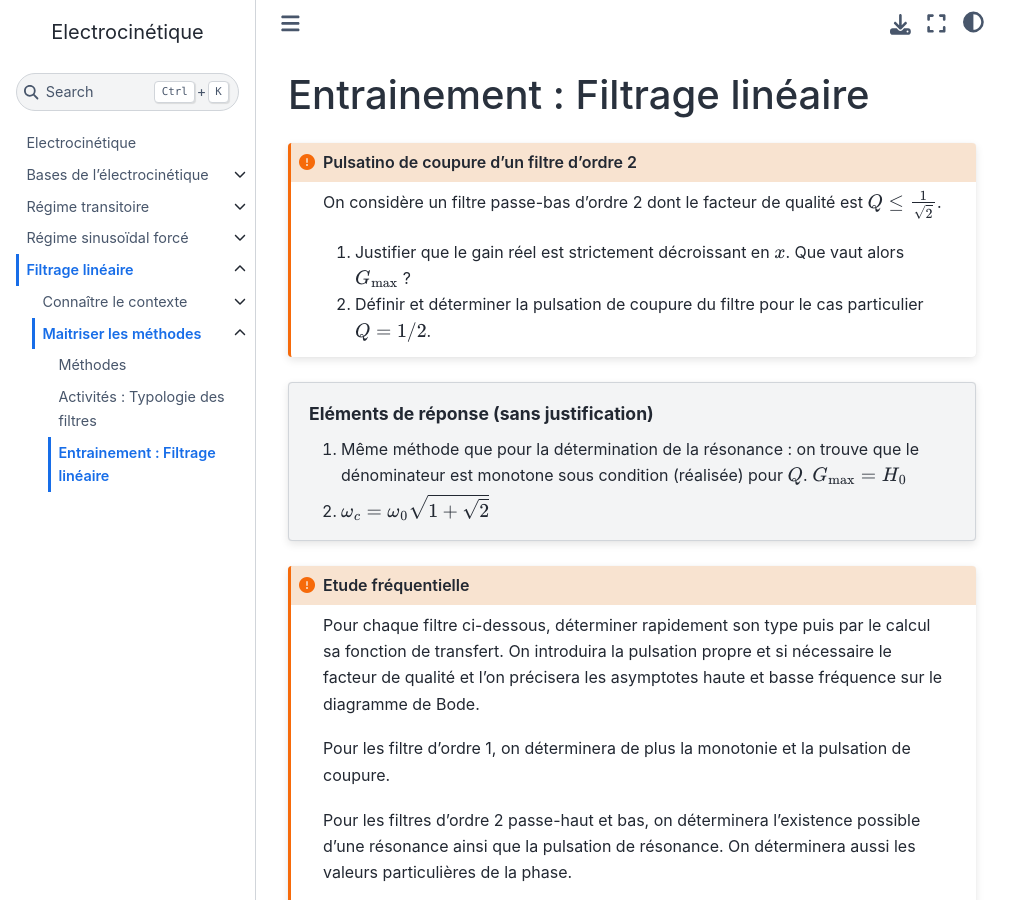
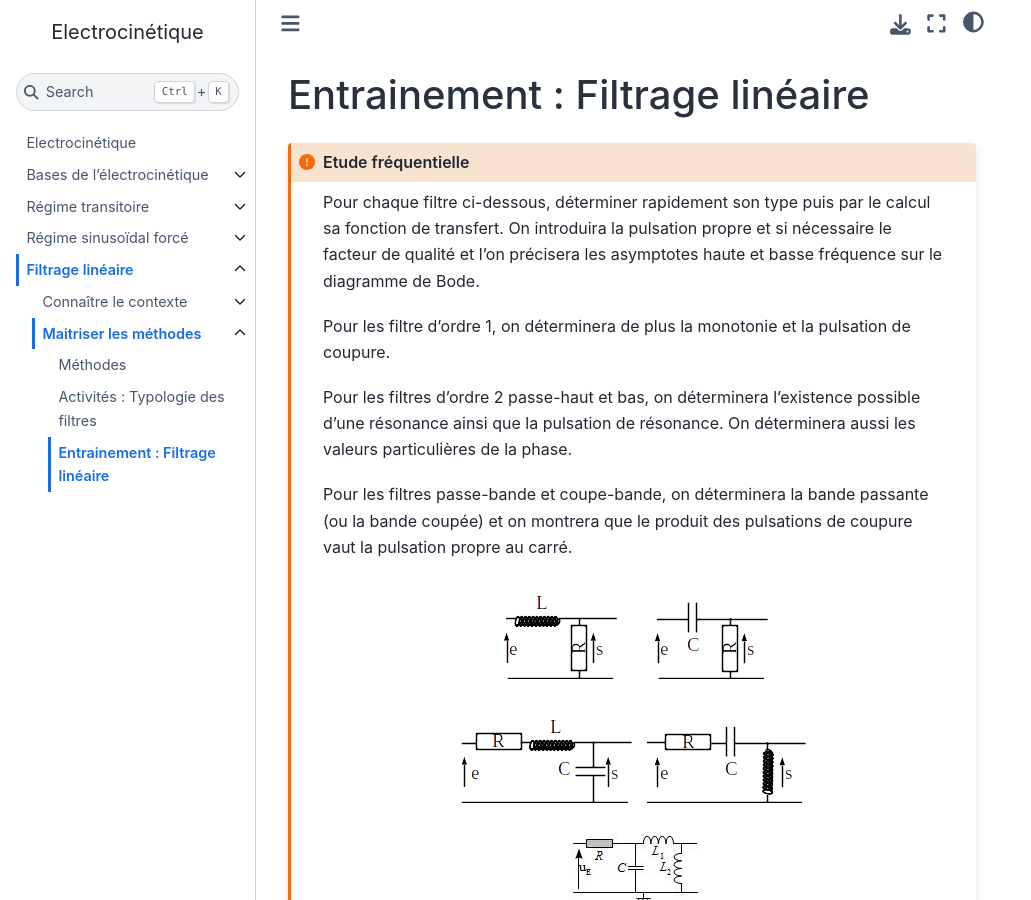
Before and after one commit to pcsi3physiquestan/electrocinetique_sources, a Jupyter Book: the page built from notebook/el_filtrage_td.md, in a window 1280 px wide and 900 px high. Shown: the whole window, without its empty margins (0-1031 px from the left). Built offline with Jupyter Book 1.0.4 settings and Sphinx 7.4.7 and the Sphinx Book theme 1.1.4, drawn with Linux system fonts in a browser that asks for light colours; some of the changed text lies outside the part shown.

Commit message:
Mise à jour automatique

`````diff
--- a/notebook/el_filtrage_td.md
+++ b/notebook/el_filtrage_td.md
@@ -14,19 +14,6 @@ kernelspec:
   name: python3
 ---
 # Entrainement : Filtrage linéaire
-
-````{admonition} Pulsatino de coupure d'un filtre d'ordre 2
-:class: attention
-On considère un filtre passe-bas d'ordre 2 dont le facteur de qualité est $Q \leq \frac{1}{\sqrt{2}}$.
-
-1. Justifier que le gain réel est strictement décroissant en $x$. Que vaut alors $G_{\max}$ ?
-2. Définir et déterminer la pulsation de coupure du filtre pour le cas particulier $Q = 1/2$.
-````
-
-````{topic} Eléments de réponse (sans justification)
-1. Même méthode que pour la détermination de la résonance : on trouve que le dénominateur est monotone sous condition (réalisée) pour $Q$. $G_{\max} = H_0$
-2. $\omega_c = \omega_0 \sqrt{1 + \sqrt{2}}$
-````
 
 ````{admonition} Etude fréquentielle
 :class: attention
@@ -139,8 +126,8 @@ $$
 
 ````{topic} Eléments de réponse (sans justification)
 * $A_0 = R_1 s$, $\omega_0 = \frac{1}{\sqrt{LC}}$ et $Q = R\sqrt{\frac{C}{L}}$
-* $\delta_n = \frac{1}{\sqrt{1 + Q^2 (n^2 - \frac{1}{n^2})}}$
-* Q = 52
+* $\delta_n = \frac{1}{\sqrt{1 + Q^2 (n - \frac{1}{n})^2}}$
+* Q = 67
 * Le signal de sortie pour le créneau sera un sinusoïde presque parfait.
 
 _Note: L'ordre 2 permet, à la différence de l'ordre 1 d'approcher le résultat approché de manière relativement bonne. Le problème est la réalisation d'un circuit avec un aussi grand facteur de qualité. Pour contourner le problème, il faudrait utiliser un filtre d'ordre supérieur._
`````
Also changed, not shown: 1 other file.
